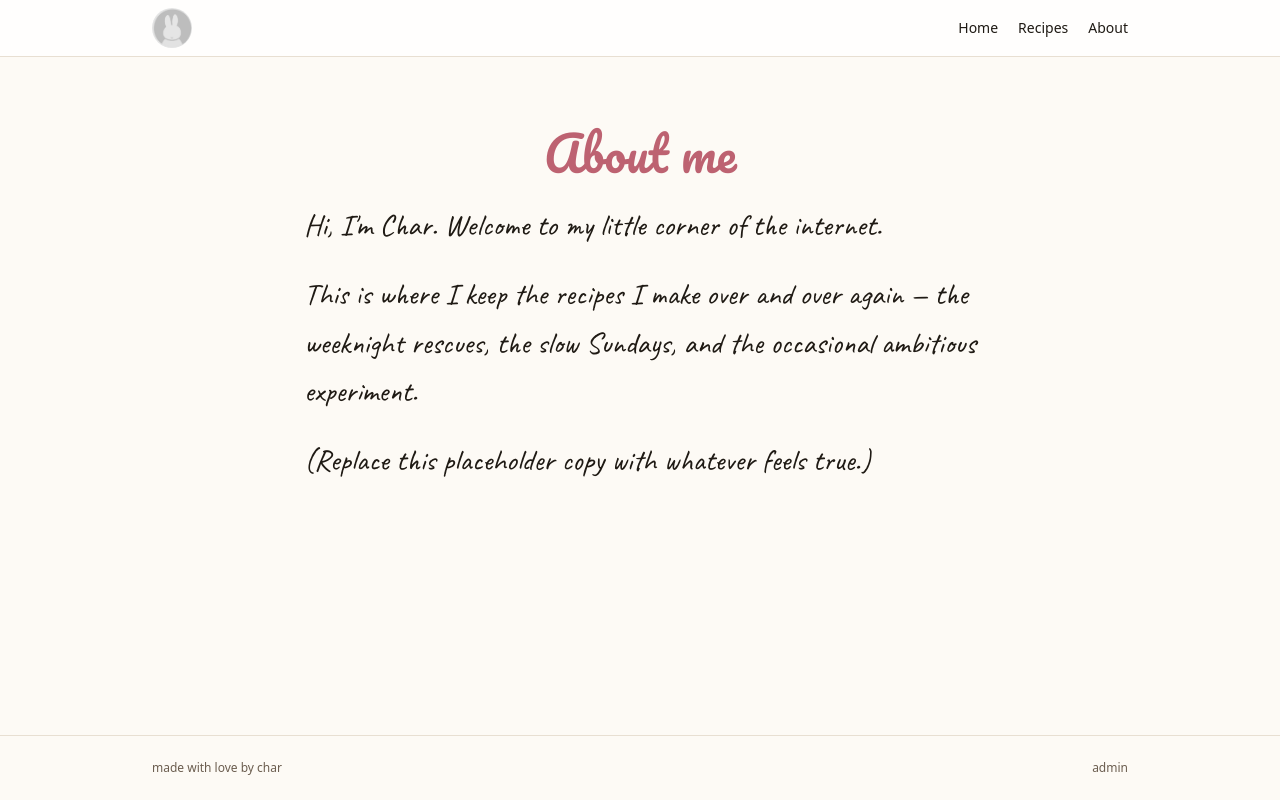
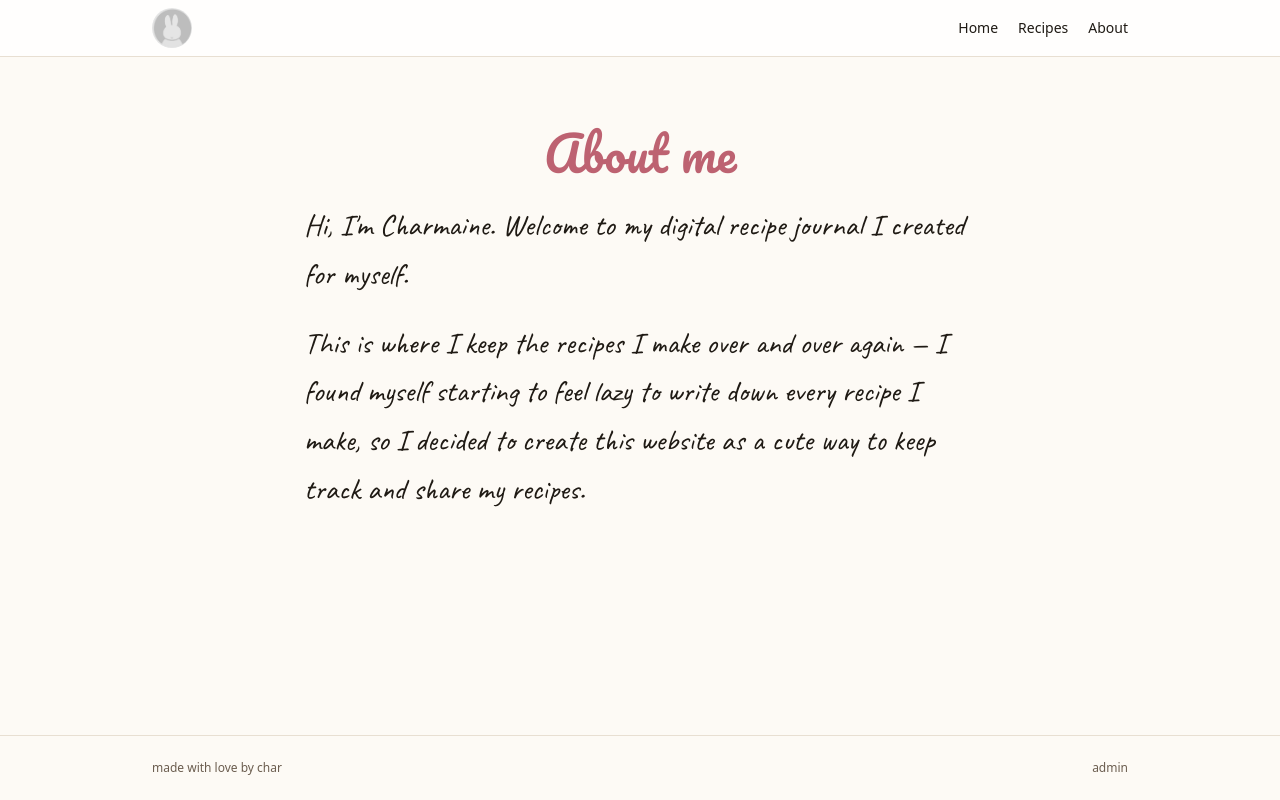
Before and after one commit to celibrium/yum-with-char, a Next.js app: page /about in a window 1280 px wide. Built offline with nearby package versions, Linux system fonts and the light colour scheme.

Commit message:
update about me

```diff
--- a/src/app/about/page.tsx
+++ b/src/app/about/page.tsx
@@ -12,13 +12,12 @@ export default function AboutPage() {
         About me
       </h1>
       <div className="font-[family-name:var(--font-caveat)] text-2xl sm:text-3xl leading-relaxed text-[var(--color-ink)] space-y-5">
-        <p>Hi, I&apos;m Char. Welcome to my little corner of the internet.</p>
+        <p>Hi, I&apos;m Charmaine. Welcome to my digital recipe journal I created for myself.</p>
         <p>
-          This is where I keep the recipes I make over and over again — the
-          weeknight rescues, the slow Sundays, and the occasional ambitious
-          experiment.
+          This is where I keep the recipes I make over and over again — I found myself starting to feel lazy to write
+          down every recipe I make, so I decided to create this website as a cute way to keep track and share my recipes.
         </p>
-        <p>(Replace this placeholder copy with whatever feels true.)</p>
+        <p></p>
       </div>
     </article>
   );
```
